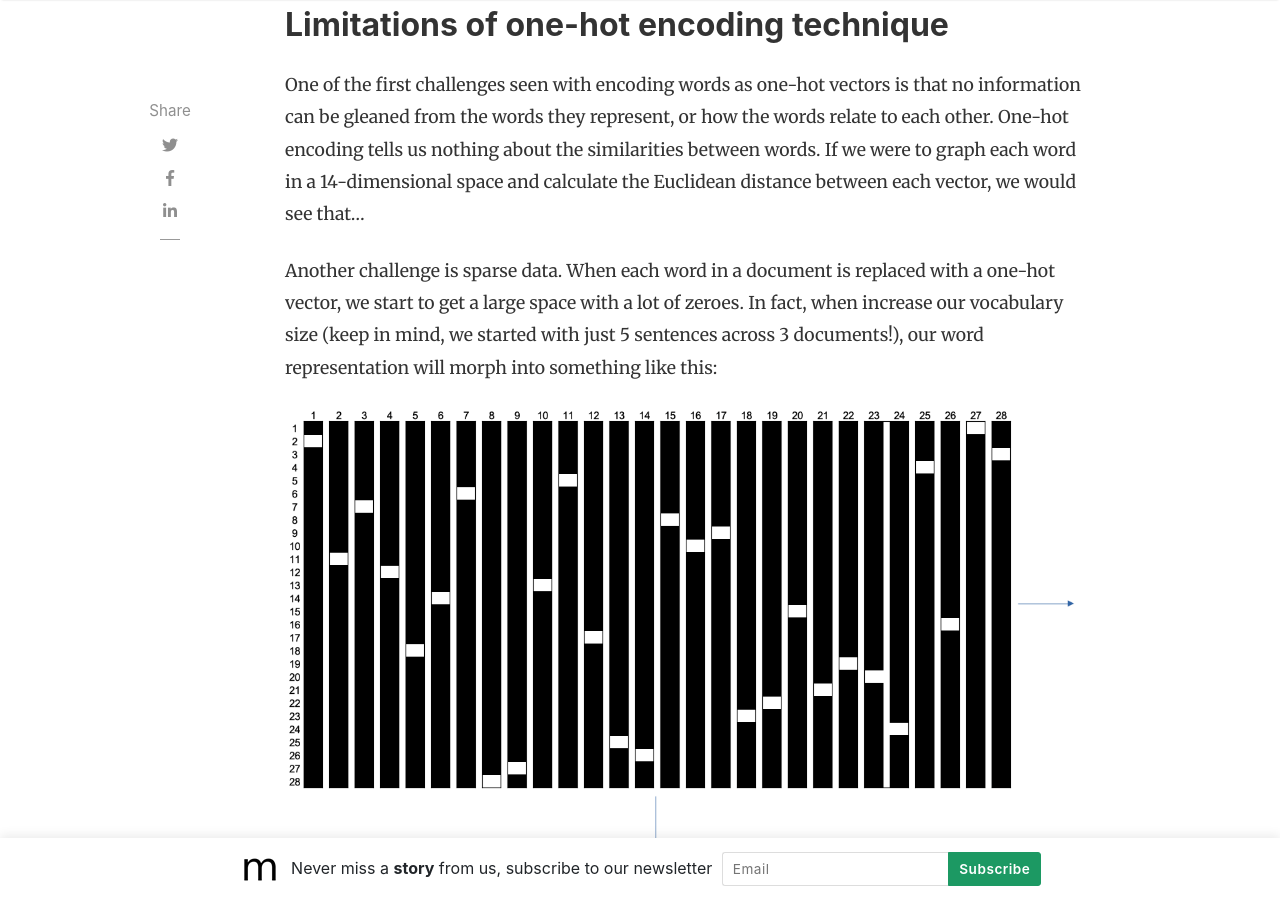
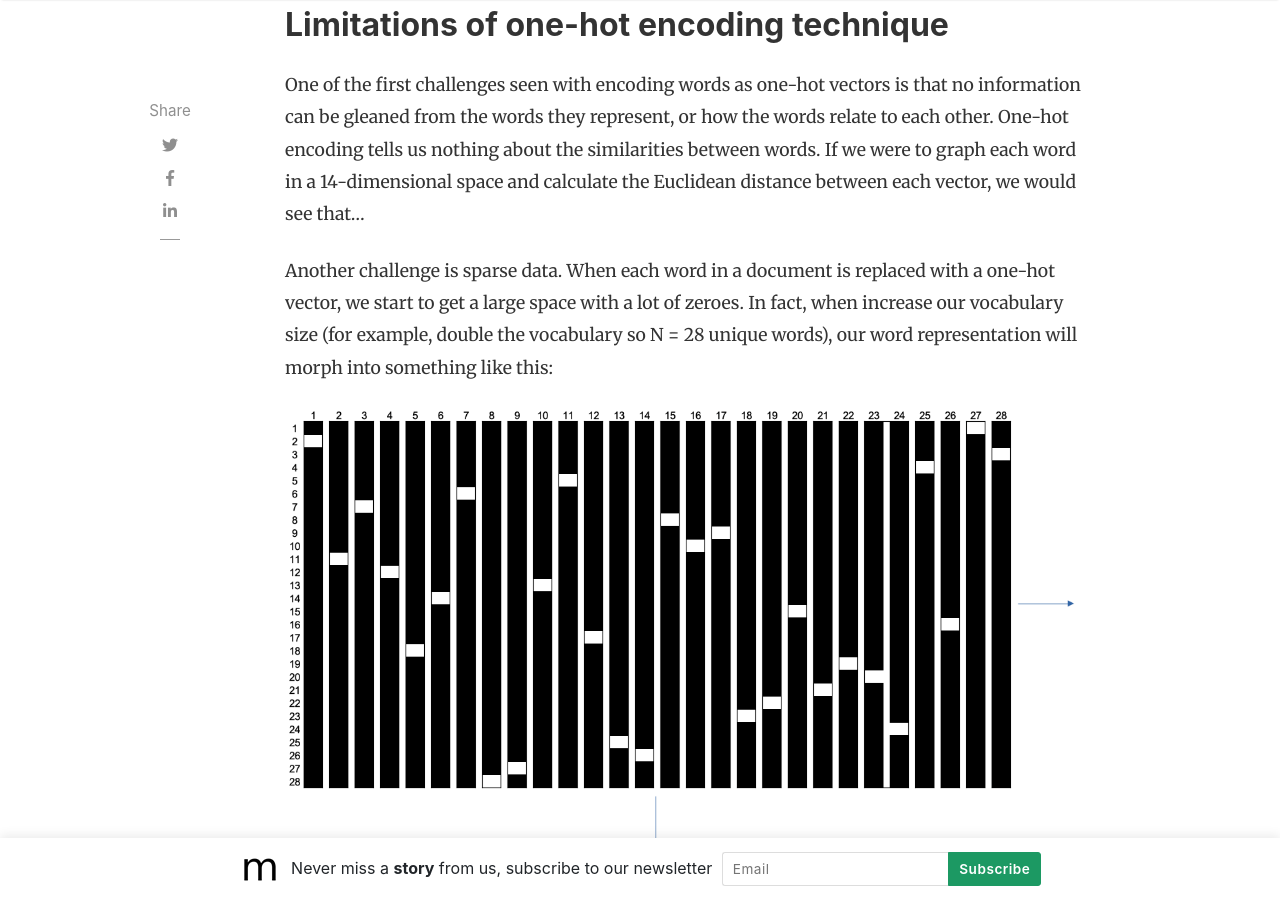
Before and after one commit to slsu0424/slsu0424.github.io, a Jekyll site: the page built from _posts/2023-07-27-test.md, in a window 1280 px wide and 900 px high, scrolled down 4016 px. Built offline with Jekyll 4.4.1, drawn with Linux system fonts in a browser that asks for light colours; nearby versions of some CDN libraries; comment, search, counter and statistics services are not loaded.

Commit message:
Update 2023-07-27-test.md

```diff
--- a/_posts/2023-07-27-test.md
+++ b/_posts/2023-07-27-test.md
@@ -53,7 +53,7 @@ Each word is represented as a one-hot vector with a length equal to the size of
 One of the first challenges seen with encoding words as one-hot vectors is that no information can be gleaned from the words they represent, or how the words relate to each other.  One-hot encoding tells us nothing about the similarities between words.  If we were to graph each word in a 14-dimensional space and calculate the Euclidean distance between each vector, we would see that...
 
 
-Another challenge is sparse data.  When each word in a document is replaced with a one-hot vector, we start to get a large space with a lot of zeroes.  In fact, when increase our vocabulary size (keep in mind, we started with just 5 sentences across 3 documents!), our word representation will morph into something like this:
+Another challenge is sparse data.  When each word in a document is replaced with a one-hot vector, we start to get a large space with a lot of zeroes.  In fact, when increase our vocabulary size (for example, double the vocabulary so N = 28 unique words), our word representation will morph into something like this:
 
 ![encoding_sparse](/assets/images/2023-08-02_encoding_sparse.png)
 
```
